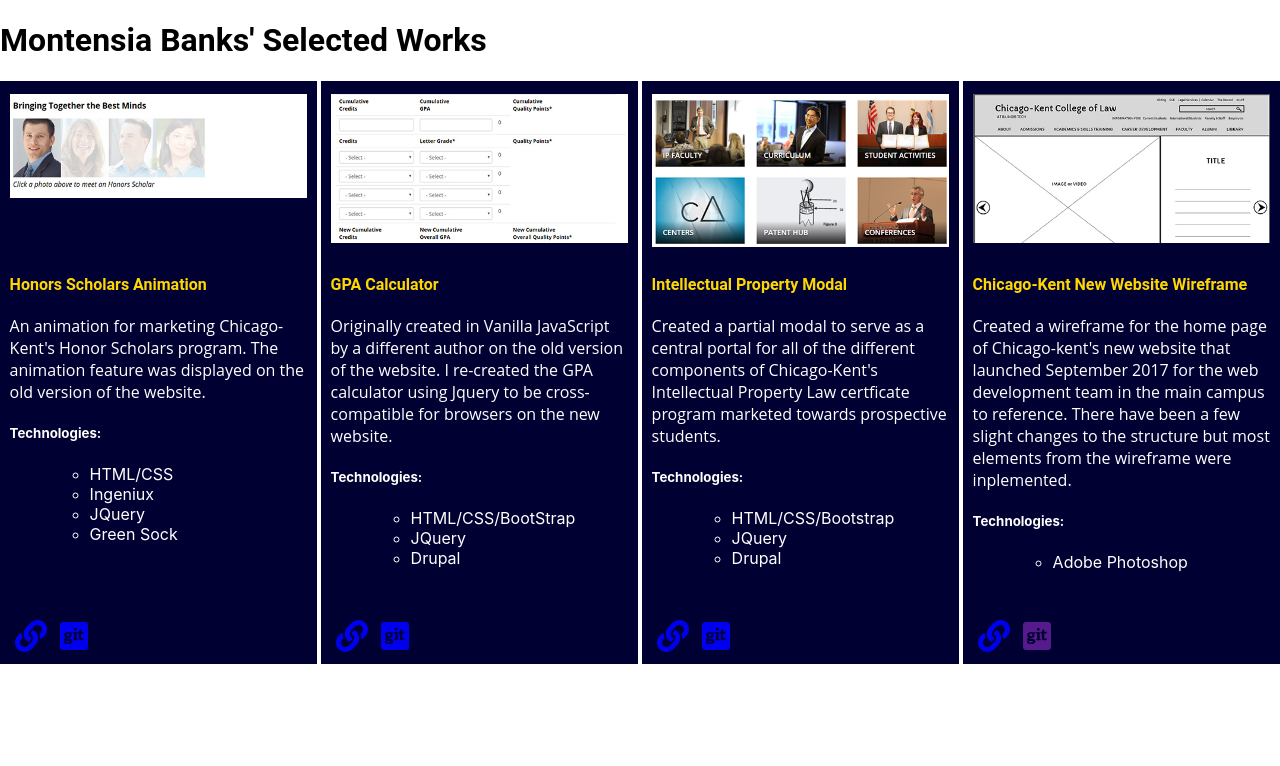
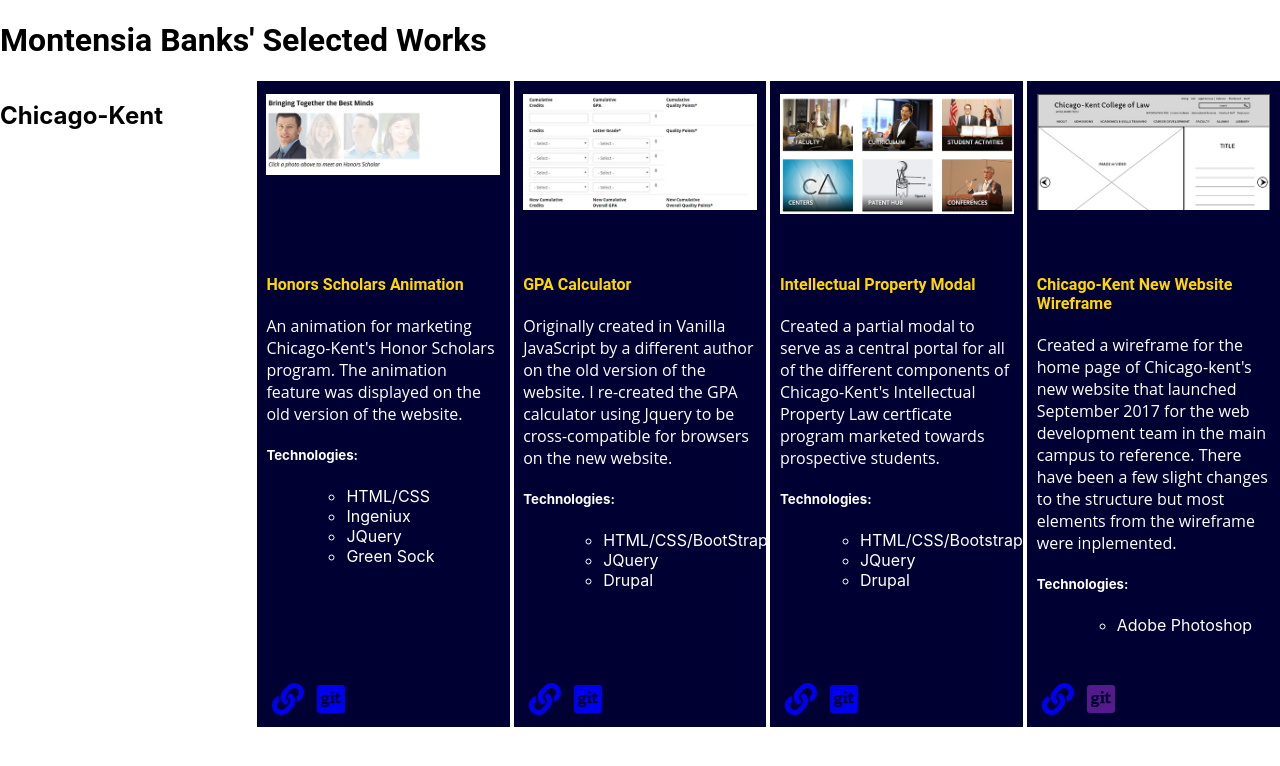
Before and after one commit to Monty7/portfolio, a React (Create React App) app: page / in a window 1280 px wide. Shown: the top 766 px of the page. Built offline with nearby package versions, Linux system fonts and the light colour scheme.

Commit message:
Made adjustments to the external links and updated props to reflect the new data structure

```diff
--- a/src/components/articleProject.js
+++ b/src/components/articleProject.js
@@ -1,39 +1,41 @@
 import React, {Component} from 'react'
+import SectionName from './sectionNames'
 import Technologies from './technologies'
-import { FontAwesomeIcon } from '@fortawesome/react-fontawesome'
-import { faGitSquare } from '@fortawesome/free-brands-svg-icons'
-import { faLink } from '@fortawesome/free-solid-svg-icons'
+import ProjectLinks from './links'
+
+
 
 class ArticleProject extends Component {
 
+
     render(){
+
+        const projectProperties = this.props.projects.map((project, index) => {
+
+            return (
+            <article className="block">
+                <div className="inner_img_block">
+                    <img alt={project.name} src={project.image} />
+                </div>
+                <div className="inner_text_block">
+                    <h4>{project.name}</h4>
+                    <p>{project.description}</p>
+                    <h5>Technologies:</h5>
+                    <ul>
+                        <Technologies technologies={project.technologies} />
+                    </ul>
+                </div>
+                <ProjectLinks gitLink={project.gitLink} liveLink={project.liveLink} />
+            </article>
+            )}
+        )
+                console.log(projectProperties)
         return(
 
-        <article className="block">
-            <div className="inner_img_block">
-                <img alt={this.props.name}
-                src={this.props.image} />
-            </div>
-            <div className="inner_text_block">
-                <h4>{this.props.name}</h4>
-            <p>{this.props.description}</p>
-                    <h5>Technologies:</h5>
-                    <ul>
-                        <Technologies technologies={this.props.technologies} />
-                    </ul>
-            </div>
-            <div className="links">
-                <p>
-                    <a href={this.props.gitLink} target="_blank" rel="noopener noreferrer">
-                        <FontAwesomeIcon className="fa fa-git-square" icon={faGitSquare} />
-                    </a>
-                    <a href={this.props.liveLink} target="_blank" rel="noopener noreferrer">
-                        <FontAwesomeIcon className="fa fa-link" icon={faLink} />
-                        <i className="fas fa-link" id="link"></i>
-                    </a>
-                </p>
-            </div>
-        </article>
+            <>
+                <SectionName orgName={this.props.orgName}/>
+                {projectProperties}
+            </>
         )
     }
 }
--- a/src/components/containers/rowSection.js
+++ b/src/components/containers/rowSection.js
@@ -1,11 +1,13 @@
 import React from 'react'
+
 import ArticleProject from '../articleProject'
 import ImgWireframe from '../../img/CK-wireframe.jpg'
 import ImgGPA from '../../img/GPA_Calc.jpg'
 import ImgHS from '../../img/honors_scholars.jpg'
 import ImgIP from '../../img/IP_modal.jpg'
 const articlesText = {
-    Org: {
+    Org: [
+            {
             name: "Chicago-Kent",
             projects: [
                         {
@@ -41,10 +43,11 @@
                             liveLink: "/img/CK-wireframe.pdf"
                         }
                     ]
-        }
+                }
+            ]
 }
 
-const renderAllRowArticles = articlesText.Org.projects.map((article, index) => ( <ArticleProject key={index} image={article.image} gitLink={article.gitLink} liveLink={article.liveLink} name={article.name} description={article.description} technologies={article.technologies}/> )
+const renderAllRowArticles = articlesText.Org.map((org, index) => ( <ArticleProject key={index} projects={org.projects} orgName={org.name} /> )
     )
 
 const RowSection = () => {
--- /dev/null
+++ b/src/components/links.js
@@ -0,0 +1,22 @@
+import React from 'react'
+import { FontAwesomeIcon } from '@fortawesome/react-fontawesome'
+import { faGitSquare } from '@fortawesome/free-brands-svg-icons'
+import { faLink } from '@fortawesome/free-solid-svg-icons'
+
+const ProjectLinks = (props) => {
+
+    return(
+        <div className="links">
+            <p>
+                <a href={props.gitLink} target="_blank" rel="noopener noreferrer">
+                    <FontAwesomeIcon className="fa fa-git-square" icon={faGitSquare} />
+                </a>
+                <a href={props.liveLink} target="_blank" rel="noopener noreferrer">
+                    <FontAwesomeIcon className="fa fa-link" icon={faLink} />
+                </a>
+            </p>
+        </div>
+    )
+}
+
+export default ProjectLinks
--- /dev/null
+++ b/src/components/sectionNames.js
@@ -0,0 +1,11 @@
+import React from 'react'
+
+const SectionName = (props) => {
+    return(
+        <div>
+            <h2>{props.orgName}</h2>
+        </div>
+    )
+}
+
+export default SectionName
```
